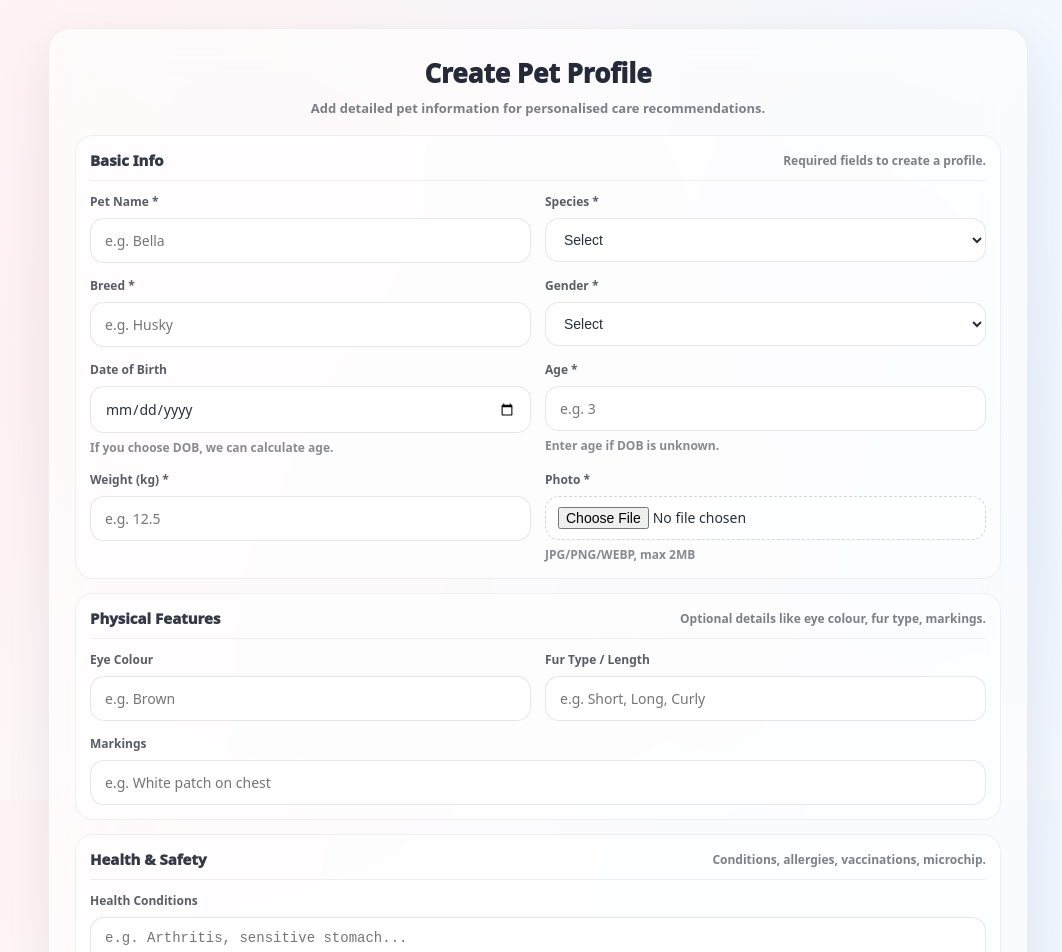
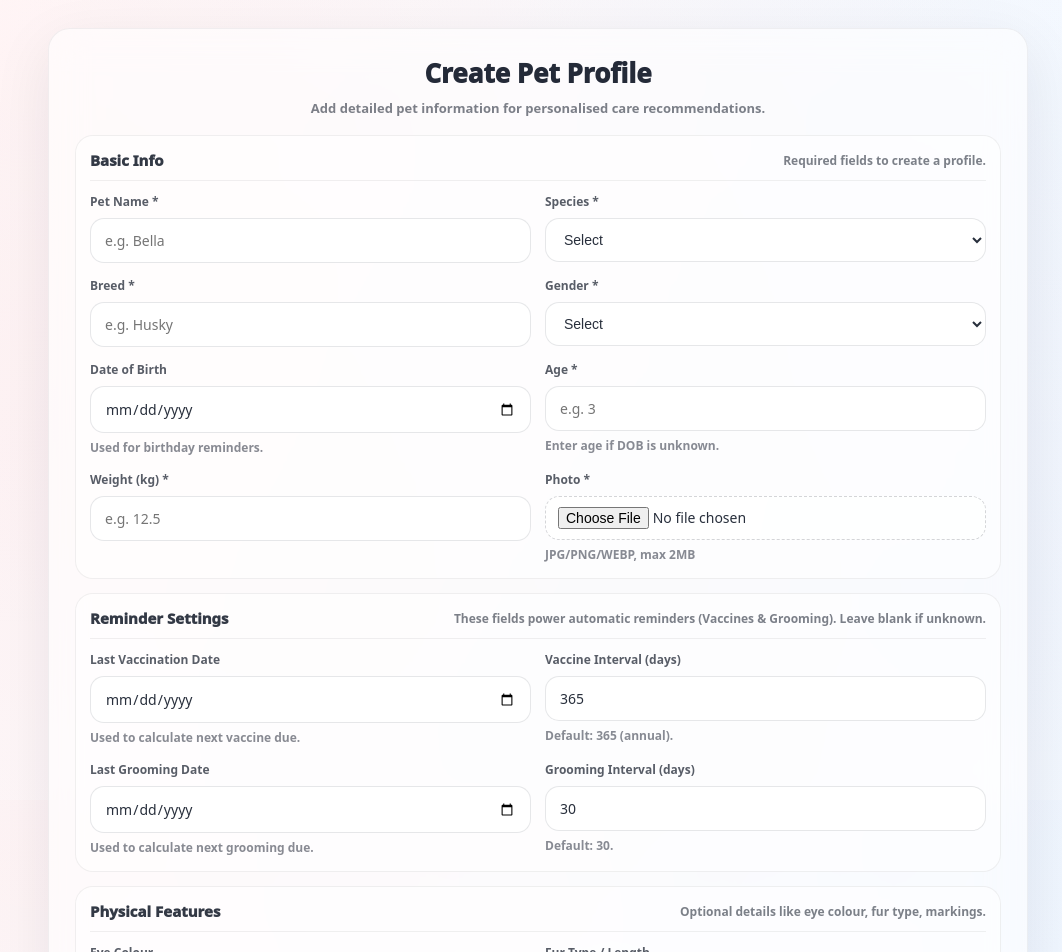
Before and after one commit to TUDublinBlanchBusinessIT/final-year-project-Jiyoungjinchoi, a React app in the folder frontend/: page /pets/create in a window 1280 px wide. Shown: the top 952 px of the page, without its empty margins (102-1164 px from the left). Built offline with nearby package versions, Linux system fonts and the light colour scheme; the HTML template or start-up script is replaced by a standard one.

Commit message:
feat: add automated pet reminders (vaccine, grooming, birthday)

```diff
--- a/frontend/src/pages/CreatePet.jsx
+++ b/frontend/src/pages/CreatePet.jsx
@@ -6,16 +6,22 @@ export default function CreatePet() {
   const navigate = useNavigate();
 
   const [form, setForm] = useState({
-    // Required (per functional req)
+    // Required
     name: "",
     species: "", // Dog / Cat
     breed: "",
     gender: "",
-    dob: "",
+    dob: "", // UI field (we will send as date_of_birth too)
     age: "",
     weight: "",
 
-    // Additional (scope/req)
+    // ✅ Reminder fields (NEW)
+    last_vaccination_date: "",
+    vaccine_interval_days: "365",
+    last_grooming_date: "",
+    grooming_interval_days: "30",
+
+    // Additional
     eye_color: "",
     fur_type: "",
     markings: "",
@@ -65,7 +71,6 @@ export default function CreatePet() {
   const validate = () => {
     if (!token) return "You must be logged in.";
 
-    // Required fields (based on your functional requirement)
     if (!form.name.trim()) return "Please enter Pet Name.";
     if (!form.species.trim()) return "Please select Species (Dog or Cat).";
     if (!form.breed.trim()) return "Please enter Breed.";
@@ -74,30 +79,30 @@ export default function CreatePet() {
       return "Please enter Weight (kg).";
     }
 
-    // Need either Age or DOB (we can calculate age from DOB)
-    const computedAge =
-      form.age !== "" ? Number(form.age) : calcAgeFromDob(form.dob);
-
+    const computedAge = form.age !== "" ? Number(form.age) : calcAgeFromDob(form.dob);
     if (computedAge === "" || Number.isNaN(Number(computedAge)) || Number(computedAge) < 0) {
       return "Please enter Age, or select Date of Birth (so we can calculate it).";
     }
 
-    // Photo required per requirement #1 (photographs)
     if (!photo) return "Please upload at least 1 photo (required).";
 
-    // Photo validation (#4)
     if (photo) {
-      if (!allowedPhotoTypes.includes(photo.type)) {
-        return "Photo must be JPG, PNG, or WEBP.";
-      }
-      if (photo.size > 2 * 1024 * 1024) {
-        return "Photo must be 2MB or less.";
-      }
+      if (!allowedPhotoTypes.includes(photo.type)) return "Photo must be JPG, PNG, or WEBP.";
+      if (photo.size > 2 * 1024 * 1024) return "Photo must be 2MB or less.";
     }
 
-    // Microchip format (optional but sensible)
     if (form.microchip_number && form.microchip_number.length > 60) {
       return "Microchip number looks too long. Please double-check it.";
+    }
+
+    // ✅ Validate intervals if provided
+    const vInt = Number(form.vaccine_interval_days);
+    if (form.vaccine_interval_days !== "" && (Number.isNaN(vInt) || vInt <= 0)) {
+      return "Vaccine interval must be a positive number of days.";
+    }
+    const gInt = Number(form.grooming_interval_days);
+    if (form.grooming_interval_days !== "" && (Number.isNaN(gInt) || gInt <= 0)) {
+      return "Grooming interval must be a positive number of days.";
     }
 
     return "";
@@ -114,8 +119,7 @@ export default function CreatePet() {
       return;
     }
 
-    const computedAge =
-      form.age !== "" ? Number(form.age) : calcAgeFromDob(form.dob);
+    const computedAge = form.age !== "" ? Number(form.age) : calcAgeFromDob(form.dob);
 
     const fd = new FormData();
 
@@ -125,8 +129,19 @@ export default function CreatePet() {
     fd.append("breed", form.breed.trim());
     fd.append("gender", form.gender);
     fd.append("age", String(computedAge));
-    if (form.dob) fd.append("dob", form.dob);
     fd.append("weight", String(form.weight));
+
+    // ✅ DOB mapping (send BOTH for compatibility)
+    if (form.dob) {
+      fd.append("dob", form.dob); // keep legacy column if still used anywhere
+      fd.append("date_of_birth", form.dob); // ✅ used by reminders
+    }
+
+    // ✅ Reminders fields
+    if (form.last_vaccination_date) fd.append("last_vaccination_date", form.last_vaccination_date);
+    if (form.vaccine_interval_days) fd.append("vaccine_interval_days", String(form.vaccine_interval_days));
+    if (form.last_grooming_date) fd.append("last_grooming_date", form.last_grooming_date);
+    if (form.grooming_interval_days) fd.append("grooming_interval_days", String(form.grooming_interval_days));
 
     // additional
     if (form.eye_color) fd.append("eye_color", form.eye_color.trim());
@@ -145,7 +160,7 @@ export default function CreatePet() {
     if (form.personality_traits) fd.append("personality_traits", form.personality_traits.trim());
     if (form.notes) fd.append("notes", form.notes.trim());
 
-    // photo (required)
+    // photo
     fd.append("photo", photo);
 
     setLoading(true);
@@ -203,12 +218,7 @@ export default function CreatePet() {
             <div className="pf-grid">
               <div className="pf-field">
                 <label>Pet Name *</label>
-                <input
-                  name="name"
-                  value={form.name}
-                  onChange={onChange}
-                  placeholder="e.g. Bella"
-                />
+                <input name="name" value={form.name} onChange={onChange} placeholder="e.g. Bella" />
               </div>
 
               <div className="pf-field">
@@ -222,12 +232,7 @@ export default function CreatePet() {
 
               <div className="pf-field">
                 <label>Breed *</label>
-                <input
-                  name="breed"
-                  value={form.breed}
-                  onChange={onChange}
-                  placeholder="e.g. Husky"
-                />
+                <input name="breed" value={form.breed} onChange={onChange} placeholder="e.g. Husky" />
               </div>
 
               <div className="pf-field">
@@ -252,48 +257,88 @@ export default function CreatePet() {
                     setForm((prev) => ({
                       ...prev,
                       dob,
-                      // if age empty, auto-fill it (user can still edit)
                       age: prev.age === "" ? String(autoAge) : prev.age,
                     }));
                   }}
                 />
-                <span className="pf-help">If you choose DOB, we can calculate age.</span>
+                <span className="pf-help">Used for birthday reminders.</span>
               </div>
 
               <div className="pf-field">
                 <label>Age *</label>
-                <input
-                  type="number"
-                  min="0"
-                  name="age"
-                  value={form.age}
-                  onChange={onChange}
-                  placeholder="e.g. 3"
-                />
+                <input type="number" min="0" name="age" value={form.age} onChange={onChange} placeholder="e.g. 3" />
                 <span className="pf-help">Enter age if DOB is unknown.</span>
               </div>
 
               <div className="pf-field">
                 <label>Weight (kg) *</label>
-                <input
-                  type="number"
-                  step="0.1"
-                  min="0"
-                  name="weight"
-                  value={form.weight}
-                  onChange={onChange}
-                  placeholder="e.g. 12.5"
-                />
+                <input type="number" step="0.1" min="0" name="weight" value={form.weight} onChange={onChange} placeholder="e.g. 12.5" />
               </div>
 
               <div className="pf-field pf-file">
                 <label>Photo *</label>
+                <input type="file" accept="image/*" onChange={(e) => setPhoto(e.target.files?.[0] || null)} />
+                <span className="pf-help">JPG/PNG/WEBP, max 2MB</span>
+              </div>
+            </div>
+          </div>
+
+          {/* ✅ SECTION: Reminders */}
+          <div className="pf-section">
+            <div className="pf-section-head">
+              <h2 className="pf-section-title">Reminder Settings</h2>
+              <p className="pf-section-sub">
+                These fields power automatic reminders (Vaccines & Grooming). Leave blank if unknown.
+              </p>
+            </div>
+
+            <div className="pf-grid">
+              <div className="pf-field">
+                <label>Last Vaccination Date</label>
                 <input
-                  type="file"
-                  accept="image/*"
-                  onChange={(e) => setPhoto(e.target.files?.[0] || null)}
+                  type="date"
+                  name="last_vaccination_date"
+                  value={form.last_vaccination_date}
+                  onChange={onChange}
                 />
-                <span className="pf-help">JPG/PNG/WEBP, max 2MB</span>
+                <span className="pf-help">Used to calculate next vaccine due.</span>
+              </div>
+
+              <div className="pf-field">
+                <label>Vaccine Interval (days)</label>
+                <input
+                  type="number"
+                  min="1"
+                  name="vaccine_interval_days"
+                  value={form.vaccine_interval_days}
+                  onChange={onChange}
+                  placeholder="e.g. 365"
+                />
+                <span className="pf-help">Default: 365 (annual).</span>
+              </div>
+
+              <div className="pf-field">
+                <label>Last Grooming Date</label>
+                <input
+                  type="date"
+                  name="last_grooming_date"
+                  value={form.last_grooming_date}
+                  onChange={onChange}
+                />
+                <span className="pf-help">Used to calculate next grooming due.</span>
+              </div>
+
+              <div className="pf-field">
+                <label>Grooming Interval (days)</label>
+                <input
+                  type="number"
+                  min="1"
+                  name="grooming_interval_days"
+                  value={form.grooming_interval_days}
+                  onChange={onChange}
+                  placeholder="e.g. 30"
+                />
+                <span className="pf-help">Default: 30.</span>
               </div>
             </div>
           </div>
@@ -308,32 +353,17 @@ export default function CreatePet() {
             <div className="pf-grid">
               <div className="pf-field">
                 <label>Eye Colour</label>
-                <input
-                  name="eye_color"
-                  value={form.eye_color}
-                  onChange={onChange}
-                  placeholder="e.g. Brown"
-                />
+                <input name="eye_color" value={form.eye_color} onChange={onChange} placeholder="e.g. Brown" />
               </div>
 
               <div className="pf-field">
                 <label>Fur Type / Length</label>
-                <input
-                  name="fur_type"
-                  value={form.fur_type}
-                  onChange={onChange}
-                  placeholder="e.g. Short, Long, Curly"
-                />
+                <input name="fur_type" value={form.fur_type} onChange={onChange} placeholder="e.g. Short, Long, Curly" />
               </div>
 
               <div className="pf-field pf-span-2">
                 <label>Markings</label>
-                <input
-                  name="markings"
-                  value={form.markings}
-                  onChange={onChange}
-                  placeholder="e.g. White patch on chest"
-                />
+                <input name="markings" value={form.markings} onChange={onChange} placeholder="e.g. White patch on chest" />
               </div>
             </div>
           </div>
@@ -348,45 +378,22 @@ export default function CreatePet() {
             <div className="pf-grid">
               <div className="pf-field pf-span-2">
                 <label>Health Conditions</label>
-                <textarea
-                  name="health_conditions"
-                  value={form.health_conditions}
-                  onChange={onChange}
-                  rows={3}
-                  placeholder="e.g. Arthritis, sensitive stomach..."
-                />
+                <textarea name="health_conditions" value={form.health_conditions} onChange={onChange} rows={3} placeholder="e.g. Arthritis, sensitive stomach..." />
               </div>
 
               <div className="pf-field pf-span-2">
                 <label>Allergies</label>
-                <textarea
-                  name="allergies"
-                  value={form.allergies}
-                  onChange={onChange}
-                  rows={3}
-                  placeholder="e.g. Chicken, pollen..."
-                />
+                <textarea name="allergies" value={form.allergies} onChange={onChange} rows={3} placeholder="e.g. Chicken, pollen..." />
               </div>
 
               <div className="pf-field pf-span-2">
                 <label>Vaccination History</label>
-                <textarea
-                  name="vaccination_history"
-                  value={form.vaccination_history}
-                  onChange={onChange}
-                  rows={3}
-                  placeholder="e.g. Rabies (2025), DHPP (2025)..."
-                />
+                <textarea name="vaccination_history" value={form.vaccination_history} onChange={onChange} rows={3} placeholder="e.g. Rabies (2025), DHPP (2025)..." />
               </div>
 
               <div className="pf-field pf-span-2">
                 <label>Microchip Number</label>
-                <input
-                  name="microchip_number"
-                  value={form.microchip_number}
-                  onChange={onChange}
-                  placeholder="e.g. 985112004123456"
-                />
+                <input name="microchip_number" value={form.microchip_number} onChange={onChange} placeholder="e.g. 985112004123456" />
               </div>
             </div>
           </div>
@@ -421,36 +428,18 @@ export default function CreatePet() {
 
               <div className="pf-field pf-span-2">
                 <label>Diet</label>
-                <textarea
-                  name="diet"
-                  value={form.diet}
-                  onChange={onChange}
-                  rows={3}
-                  placeholder="e.g. Dry food twice daily, occasional treats..."
-                />
+                <textarea name="diet" value={form.diet} onChange={onChange} rows={3} placeholder="e.g. Dry food twice daily..." />
               </div>
 
               <div className="pf-field pf-span-2">
                 <label>Personality Traits</label>
-                <textarea
-                  name="personality_traits"
-                  value={form.personality_traits}
-                  onChange={onChange}
-                  rows={3}
-                  placeholder="e.g. Friendly, shy, energetic..."
-                />
+                <textarea name="personality_traits" value={form.personality_traits} onChange={onChange} rows={3} placeholder="e.g. Friendly, shy, energetic..." />
                 <span className="pf-help">Tip: use commas if you like (Friendly, Playful, Calm).</span>
               </div>
 
               <div className="pf-field pf-span-2">
                 <label>Notes</label>
-                <textarea
-                  name="notes"
-                  value={form.notes}
-                  onChange={onChange}
-                  rows={3}
-                  placeholder="Anything else important..."
-                />
+                <textarea name="notes" value={form.notes} onChange={onChange} rows={3} placeholder="Anything else important..." />
               </div>
             </div>
           </div>
--- a/frontend/src/pages/EditPet.jsx
+++ b/frontend/src/pages/EditPet.jsx
@@ -14,6 +14,12 @@ export default function EditPet() {
     dob: "",
     age: "",
     weight: "",
+
+    // ✅ Reminder fields (NEW)
+    last_vaccination_date: "",
+    vaccine_interval_days: "365",
+    last_grooming_date: "",
+    grooming_interval_days: "30",
 
     eye_color: "",
     fur_type: "",
@@ -84,14 +90,29 @@ export default function EditPet() {
           return;
         }
 
+        // ✅ prefer date_of_birth if present, fallback to dob
+        const dobValue = data.date_of_birth || data.dob || "";
+
         setForm({
           name: data.name || "",
           species: data.species || "",
           breed: data.breed || "",
           gender: data.gender || "",
-          dob: data.dob || "",
+          dob: dobValue,
           age: data.age !== undefined && data.age !== null ? String(data.age) : "",
           weight: data.weight !== undefined && data.weight !== null ? String(data.weight) : "",
+
+          // ✅ reminders
+          last_vaccination_date: data.last_vaccination_date || "",
+          vaccine_interval_days:
+            data.vaccine_interval_days !== undefined && data.vaccine_interval_days !== null
+              ? String(data.vaccine_interval_days)
+              : "365",
+          last_grooming_date: data.last_grooming_date || "",
+          grooming_interval_days:
+            data.grooming_interval_days !== undefined && data.grooming_interval_days !== null
+              ? String(data.grooming_interval_days)
+              : "30",
 
           eye_color: data.eye_color || "",
           fur_type: data.fur_type || "",
@@ -136,24 +157,28 @@ export default function EditPet() {
       return "Please enter Weight (kg).";
     }
 
-    const computedAge =
-      form.age !== "" ? Number(form.age) : calcAgeFromDob(form.dob);
+    const computedAge = form.age !== "" ? Number(form.age) : calcAgeFromDob(form.dob);
 
     if (computedAge === "" || Number.isNaN(Number(computedAge)) || Number(computedAge) < 0) {
       return "Please enter Age, or select Date of Birth (so we can calculate it).";
     }
 
     if (photo) {
-      if (!allowedPhotoTypes.includes(photo.type)) {
-        return "Photo must be JPG, PNG, or WEBP.";
-      }
-      if (photo.size > 2 * 1024 * 1024) {
-        return "Photo must be 2MB or less.";
-      }
+      if (!allowedPhotoTypes.includes(photo.type)) return "Photo must be JPG, PNG, or WEBP.";
+      if (photo.size > 2 * 1024 * 1024) return "Photo must be 2MB or less.";
     }
 
     if (form.microchip_number && form.microchip_number.length > 60) {
       return "Microchip number looks too long. Please double-check it.";
+    }
+
+    const vInt = Number(form.vaccine_interval_days);
+    if (form.vaccine_interval_days !== "" && (Number.isNaN(vInt) || vInt <= 0)) {
+      return "Vaccine interval must be a positive number of days.";
+    }
+    const gInt = Number(form.grooming_interval_days);
+    if (form.grooming_interval_days !== "" && (Number.isNaN(gInt) || gInt <= 0)) {
+      return "Grooming interval must be a positive number of days.";
     }
 
     return "";
@@ -170,8 +195,7 @@ export default function EditPet() {
       return;
     }
 
-    const computedAge =
-      form.age !== "" ? Number(form.age) : calcAgeFromDob(form.dob);
+    const computedAge = form.age !== "" ? Number(form.age) : calcAgeFromDob(form.dob);
 
     const fd = new FormData();
 
@@ -180,8 +204,19 @@ export default function EditPet() {
     fd.append("breed", form.breed.trim());
     fd.append("gender", form.gender);
     fd.append("age", String(computedAge));
-    if (form.dob) fd.append("dob", form.dob);
     fd.append("weight", String(form.weight));
+
+    // ✅ DOB mapping (send BOTH)
+    if (form.dob) {
+      fd.append("dob", form.dob);
+      fd.append("date_of_birth", form.dob);
+    }
+
+    // ✅ reminders
+    if (form.last_vaccination_date) fd.append("last_vaccination_date", form.last_vaccination_date);
+    if (form.vaccine_interval_days) fd.append("vaccine_interval_days", String(form.vaccine_interval_days));
+    if (form.last_grooming_date) fd.append("last_grooming_date", form.last_grooming_date);
+    if (form.grooming_interval_days) fd.append("grooming_interval_days", String(form.grooming_interval_days));
 
     if (form.eye_color) fd.append("eye_color", form.eye_color.trim());
     if (form.fur_type) fd.append("fur_type", form.fur_type.trim());
@@ -204,7 +239,7 @@ export default function EditPet() {
     setLoading(true);
     try {
       const res = await fetch(`http://127.0.0.1:8000/api/pets/${id}`, {
-        method: "POST", // Laravel accepts POST + _method
+        method: "POST",
         headers: {
           Authorization: `Bearer ${token}`,
           Accept: "application/json",
@@ -311,7 +346,7 @@ export default function EditPet() {
                     }));
                   }}
                 />
-                <span className="pf-help">If DOB is set, age can be calculated.</span>
+                <span className="pf-help">Used for birthday reminders.</span>
               </div>
 
               <div className="pf-field">
@@ -321,28 +356,72 @@ export default function EditPet() {
 
               <div className="pf-field">
                 <label>Weight (kg) *</label>
-                <input
-                  type="number"
-                  step="0.1"
-                  min="0"
-                  name="weight"
-                  value={form.weight}
-                  onChange={onChange}
-                />
+                <input type="number" step="0.1" min="0" name="weight" value={form.weight} onChange={onChange} />
               </div>
 
               <div className="pf-field pf-file">
                 <label>Replace Photo (optional)</label>
-                <input
-                  type="file"
-                  accept="image/*"
-                  onChange={(e) => setPhoto(e.target.files?.[0] || null)}
-                />
+                <input type="file" accept="image/*" onChange={(e) => setPhoto(e.target.files?.[0] || null)} />
                 <span className="pf-help">JPG/PNG/WEBP, max 2MB</span>
               </div>
             </div>
           </div>
 
+          {/* ✅ SECTION: Reminders */}
+          <div className="pf-section">
+            <div className="pf-section-head">
+              <h2 className="pf-section-title">Reminder Settings</h2>
+              <p className="pf-section-sub">
+                Update dates/intervals used to generate Vaccine & Grooming reminders.
+              </p>
+            </div>
+
+            <div className="pf-grid">
+              <div className="pf-field">
+                <label>Last Vaccination Date</label>
+                <input
+                  type="date"
+                  name="last_vaccination_date"
+                  value={form.last_vaccination_date}
+                  onChange={onChange}
+                />
+              </div>
+
+              <div className="pf-field">
+                <label>Vaccine Interval (days)</label>
+                <input
+                  type="number"
+                  min="1"
+                  name="vaccine_interval_days"
+                  value={form.vaccine_interval_days}
+                  onChange={onChange}
+                />
+              </div>
+
+              <div className="pf-field">
+                <label>Last Grooming Date</label>
+                <input
+                  type="date"
+                  name="last_grooming_date"
+                  value={form.last_grooming_date}
+                  onChange={onChange}
+                />
+              </div>
+
+              <div className="pf-field">
+                <label>Grooming Interval (days)</label>
+                <input
+                  type="number"
+                  min="1"
+                  name="grooming_interval_days"
+                  value={form.grooming_interval_days}
+                  onChange={onChange}
+                />
+              </div>
+            </div>
+          </div>
+
+          {/* keep your other sections exactly as before */}
           {/* SECTION: Physical features */}
           <div className="pf-section">
             <div className="pf-section-head">
@@ -378,12 +457,7 @@ export default function EditPet() {
             <div className="pf-grid">
               <div className="pf-field pf-span-2">
                 <label>Health Conditions</label>
-                <textarea
-                  name="health_conditions"
-                  value={form.health_conditions}
-                  onChange={onChange}
-                  rows={3}
-                />
+                <textarea name="health_conditions" value={form.health_conditions} onChange={onChange} rows={3} />
               </div>
 
               <div className="pf-field pf-span-2">
@@ -393,21 +467,12 @@ export default function EditPet() {
 
               <div className="pf-field pf-span-2">
                 <label>Vaccination History</label>
-                <textarea
-                  name="vaccination_history"
-                  value={form.vaccination_history}
-                  onChange={onChange}
-                  rows={3}
-                />
+                <textarea name="vaccination_history" value={form.vaccination_history} onChange={onChange} rows={3} />
               </div>
 
               <div className="pf-field pf-span-2">
                 <label>Microchip Number</label>
-                <input
-                  name="microchip_number"
-                  value={form.microchip_number}
-                  onChange={onChange}
-                />
+                <input name="microchip_number" value={form.microchip_number} onChange={onChange} />
               </div>
             </div>
           </div>
@@ -447,12 +512,7 @@ export default function EditPet() {
 
               <div className="pf-field pf-span-2">
                 <label>Personality Traits</label>
-                <textarea
-                  name="personality_traits"
-                  value={form.personality_traits}
-                  onChange={onChange}
-                  rows={3}
-                />
+                <textarea name="personality_traits" value={form.personality_traits} onChange={onChange} rows={3} />
               </div>
 
               <div className="pf-field pf-span-2">
```
